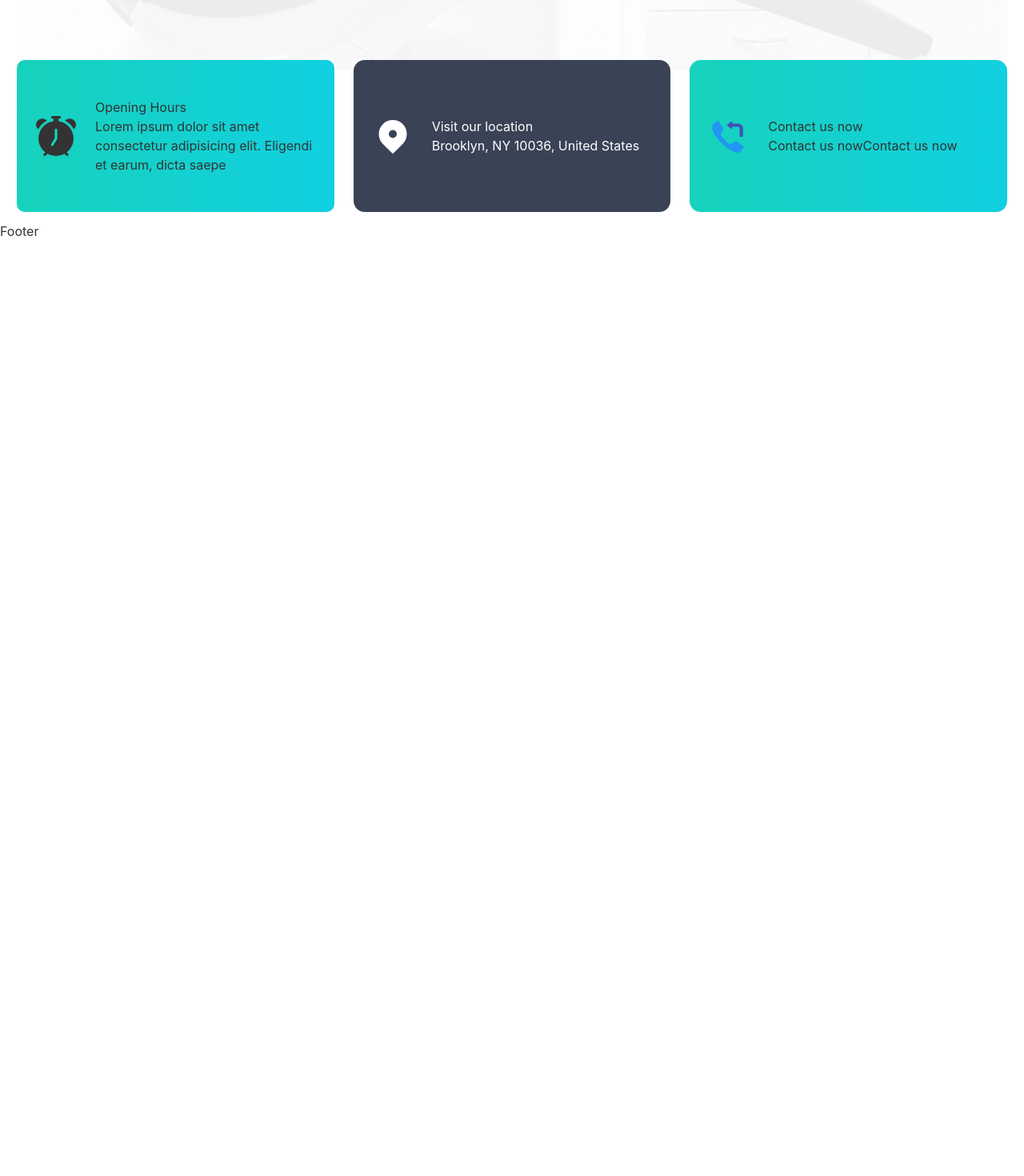
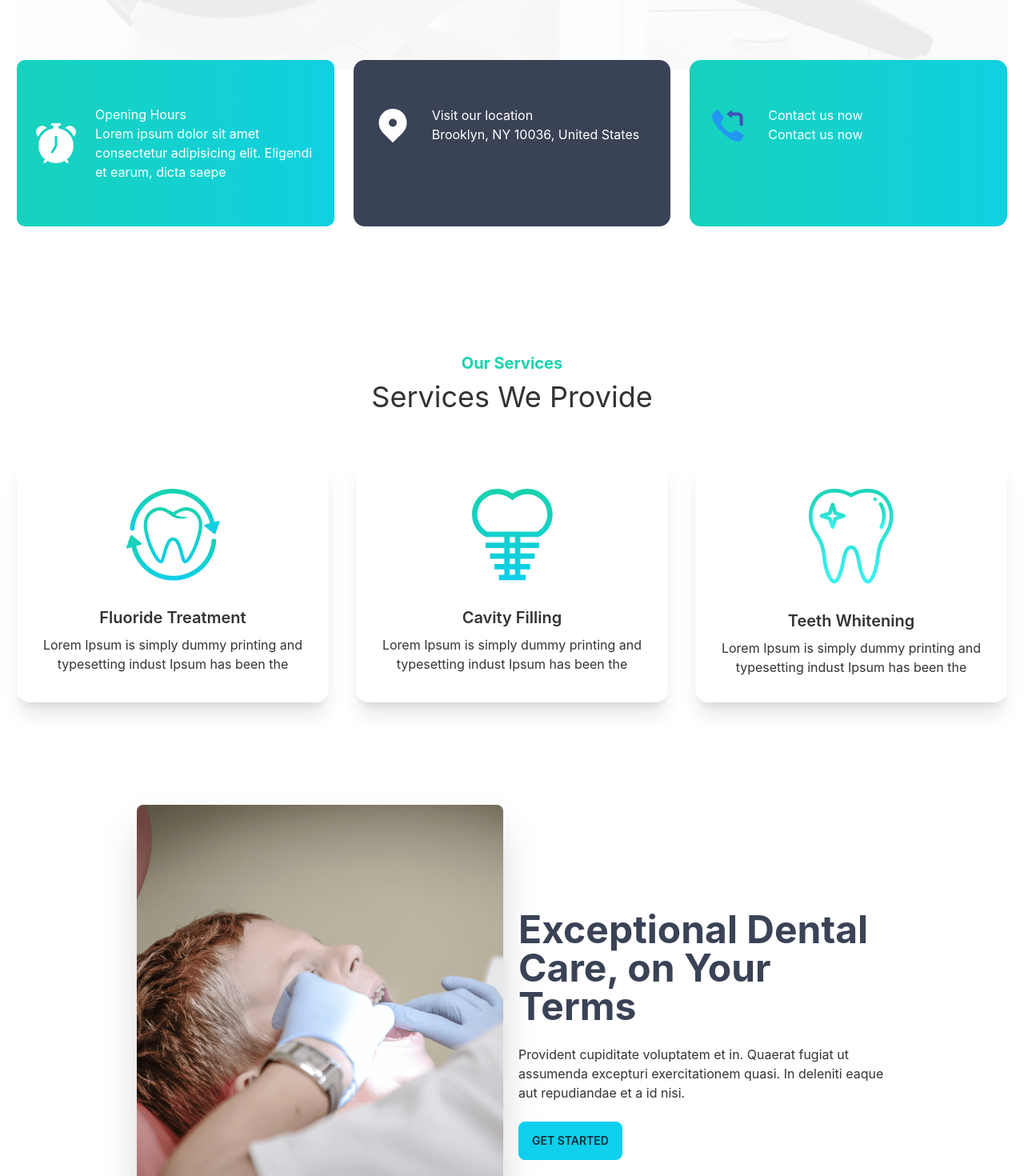
Before and after one commit to developer-munir/doctors-portal-client, a React (Create React App) app: page / in a window 1280 px wide. Shown: the part 840-2310 px from the top of the page at 80% size. Before the commit the page ends 1141 px from the top, so only its background shows below. Built offline with nearby package versions, Linux system fonts and the light colour scheme.

Commit message:
add service section

```diff
--- a/src/pages/Home/Header/Header.jsx
+++ b/src/pages/Home/Header/Header.jsx
@@ -6,11 +6,11 @@ const Header = () => {
   return (
     <div className="hero md:px-9" style={{ backgroundImage: `url(${bg})` }}>
       <div className="hero-content flex-col lg:flex-row-reverse md:mt-52 md:mb-72">
-        <div className="md:w-1/2">
+        <div className="lg:w-1/2">
           <img src={chair} className="rounded-lg shadow-2xl w-full" alt="" />
         </div>
-        <div className="md:w-1/2">
-          <h1 className="text-5xl font-bold">Box Office News!</h1>
+        <div className="lg:w-1/2 mt-16 lg:mt-0">
+          <h1 className="text-5xl font-bold">Your New Smile Starts Here</h1>
           <p className="py-6">
             Provident cupiditate voluptatem et in. Quaerat fugiat ut assumenda
             excepturi exercitationem quasi. In deleniti eaque aut repudiandae et
--- a/src/pages/Home/Header/Info.jsx
+++ b/src/pages/Home/Header/Info.jsx
@@ -2,11 +2,11 @@ import React from "react";
 
 const Info = ({ icon,title }) => {
   return (
-    <div className="h-[190px] flex items-center py-14 px-6 ">
+    <div className="flex items-center flex-col md:flex-row py-14 px-6 ">
       <div>
         <h1>{icon}</h1>
       </div>
-      <div className="ml-6">{title}</div>
+      <div className="ml-6 mt-8 md:mt-0">{title}</div>
     </div>
   );
 };
--- a/src/pages/Home/Home/Home.jsx
+++ b/src/pages/Home/Home/Home.jsx
@@ -5,6 +5,7 @@ import "../Header/header.css";
 import { BsFillAlarmFill } from "react-icons/bs";
 import { HiLocationMarker } from "react-icons/hi";
 import { FcCallback } from "react-icons/fc";
+import Services from "../Services/Services";
 const Home = () => {
   const alerm = (
     <React.Fragment>
@@ -36,23 +37,24 @@ const Home = () => {
     const title3 = (
       <React.Fragment>
         <h1>Contact us now</h1>
-        <p>Contact us nowContact us now</p>
+        <p>Contact us now</p>
       </React.Fragment>
     );
   return (
     <div className="mx-[21px]">
       <Header></Header>
-      <div className="grid md:grid-cols-3 gap-6 relative bottom-3 mt-[80px] md:mt-0">
+      <div className="grid md:grid-cols-2 lg:grid-cols-3 gap-6 relative bottom-3 mt-[80px] md:mt-0 text-white">
         <div className="opening-hours">
           <Info icon={alerm} title={title1}></Info>
         </div>
-        <div className="bg-accent rounded-[14px] text-white">
+        <div className="bg-accent rounded-[14px]">
           <Info icon={location} title={title2}></Info>
         </div>
         <div className="contact">
           <Info icon={phone} title={title3}></Info>
         </div>
-      </div>
+          </div>
+          <Services></Services>
     </div>
   );
 };
--- /dev/null
+++ b/src/pages/Home/Services/Service.jsx
@@ -0,0 +1,18 @@
+import React from "react";
+
+const Service = ({ service }) => {
+  const { title, img, describtion } = service;
+  return (
+    <div className="card bg-base-100 shadow-xl">
+      <figure className="px-10 pt-10">
+        <img src={img} alt="Shoes" className="rounded-xl" />
+      </figure>
+      <div className="card-body items-center text-center">
+        <h2 className="card-title">{title}</h2>
+        <p>{describtion}</p>
+      </div>
+    </div>
+  );
+};
+
+export default Service;
--- /dev/null
+++ b/src/pages/Home/Services/ServiceTerms.jsx
@@ -0,0 +1,32 @@
+import React from "react";
+import treatment from '../../../assets/images/treatment.png';
+const ServiceTerms = () => {
+  return (
+    <div className="hero mt-12">
+      <div className="hero-content flex-col md:flex-row lg:px-[150px] lg:py-[80px]">
+        <div className="lg:w-1/2 p-5 md:p-0">
+          <img
+            src={treatment}
+            className="rounded-lg shadow-2xl lg:w-[458px] lg:h-[576px]"
+            alt=""
+          />
+        </div>
+        <div className="lg:w-1/2 mt-9 lg:mt-0">
+          <h1
+            className="text-5xl font-bold text-[#3A4256]"
+          >
+            Exceptional Dental Care, on Your Terms
+          </h1>
+          <p className="py-6">
+            Provident cupiditate voluptatem et in. Quaerat fugiat ut assumenda
+            excepturi exercitationem quasi. In deleniti eaque aut repudiandae et
+            a id nisi.
+          </p>
+          <button className="btn btn-primary">Get Started</button>
+        </div>
+      </div>
+    </div>
+  );
+};
+
+export default ServiceTerms;
--- /dev/null
+++ b/src/pages/Home/Services/Services.jsx
@@ -0,0 +1,50 @@
+import React from "react";
+import fluoride from "../../../assets/images/fluoride.png";
+import cavity from "../../../assets/images/cavity.png";
+import whiting from "../../../assets/images/whitening.png";
+import Service from "./Service";
+import ServiceTerms from "./ServiceTerms";
+
+const Services = () => {
+  const servicesData = [
+    {
+      id: 1,
+      title: "Fluoride Treatment",
+      img: fluoride,
+      describtion:
+        "Lorem Ipsum is simply dummy printing and typesetting indust Ipsum has been the",
+    },
+    {
+      id: 2,
+      title: "Cavity Filling",
+      img: cavity,
+      describtion:
+        "Lorem Ipsum is simply dummy printing and typesetting indust Ipsum has been the",
+    },
+    {
+      id: 3,
+      title: "Teeth Whitening",
+      img: whiting,
+      describtion:
+        "Lorem Ipsum is simply dummy printing and typesetting indust Ipsum has been the",
+    },
+  ];
+  return (
+    <div className="my-36">
+      <div className="text-center mb-12">
+        <h2 className="text-[20px] font-bold text-secondary">Our Services</h2>
+        <h1 className="text-[36px]">Services We Provide</h1>
+      </div>
+          <div className="grid md:grid-cols-2 lg:grid-cols-3 gap-[34px]">
+              {
+                  servicesData.map(service => <Service key={service.id} service={service}></Service>)
+              }
+          </div>
+          <div>
+              <ServiceTerms></ServiceTerms>
+          </div>
+    </div>
+  );
+};
+
+export default Services;
```
